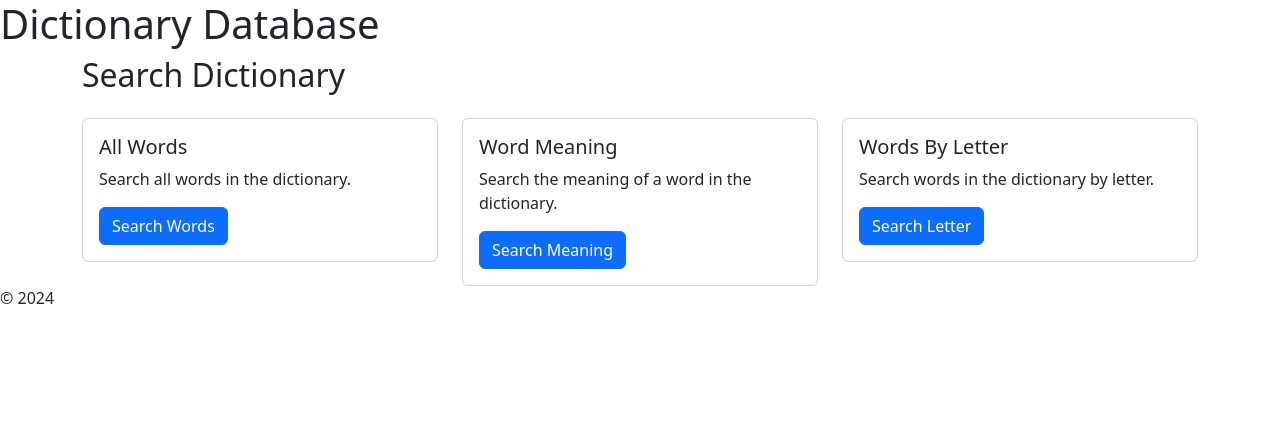
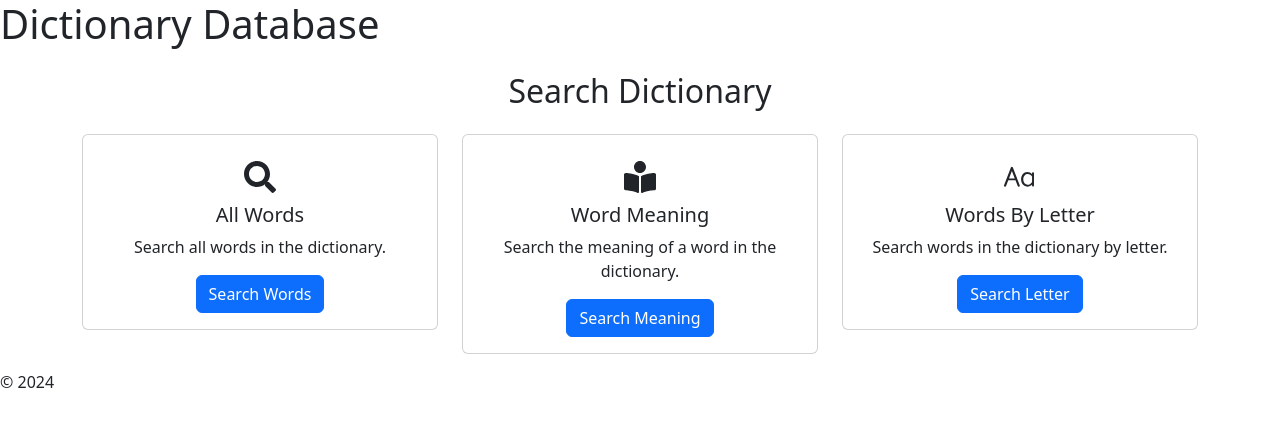
Before and after one commit to RoryDowse/Dictionary-DB, a React (Vite) app in the folder client/: page / in a window 1280 px wide. Shown: the top 426 px of the page. Built offline with nearby package versions, Linux system fonts and the light colour scheme.

Commit message:
add cards to icons

```diff
--- /dev/null
+++ b/client/src/pages/Home.css
@@ -0,0 +1,4 @@
+.icon {
+    font-size: 2rem;
+    margin: 10px 0;
+}
--- a/client/src/pages/Home.tsx
+++ b/client/src/pages/Home.tsx
@@ -1,15 +1,21 @@
 import { Container, Row, Col, Card, Button } from "react-bootstrap";
 import { useNavigate } from "react-router-dom";
+import { FaSearch } from "react-icons/fa";
+import { FaBookReader } from "react-icons/fa";
+import { RxLetterCaseCapitalize } from "react-icons/rx";
+import './Home.css';
+
 
 const Home = () => {
     const navigate = useNavigate();
     return (
         <Container>
-            <h2>Search Dictionary</h2>
-                <Row className="mt-4">
-                    <Col>
+            <h2 className="mt-4 text-center">Search Dictionary</h2>
+                <Row className="mt-4 text-center">
+                    <Col md={4} sm={12} className="mb-3">
                         <Card>
                             <Card.Body>
+                                <FaSearch className="icon" />
                                 <Card.Title>
                                     All Words
                                 </Card.Title>
@@ -26,9 +32,10 @@ const Home = () => {
                             </Card.Body>
                         </Card>
                     </Col>
-                    <Col>
+                    <Col md={4} sm={12} className="mb-3">
                         <Card>
                             <Card.Body>
+                                <FaBookReader className="icon"/>
                                 <Card.Title>
                                     Word Meaning
                                 </Card.Title>
@@ -45,9 +52,10 @@ const Home = () => {
                             </Card.Body>
                         </Card>
                     </Col>
-                    <Col>
+                    <Col md={4} sm={12} className="mb-3">
                     <Card>
                         <Card.Body>
+                            <RxLetterCaseCapitalize className="icon" />
                             <Card.Title>
                                 Words By Letter
                             </Card.Title>
--- a/package.json
+++ b/package.json
@@ -19,5 +19,8 @@
     "license": "ISC",
     "devDependencies": {
         "concurrently": "^8.2.0"
+    },
+    "dependencies": {
+        "react-icons": "^5.4.0"
     }
 }
```
Also changed, not shown: 1 other file (tests, documents, lock files or other folders). Lines whose indentation alone changed are shown as unchanged.
